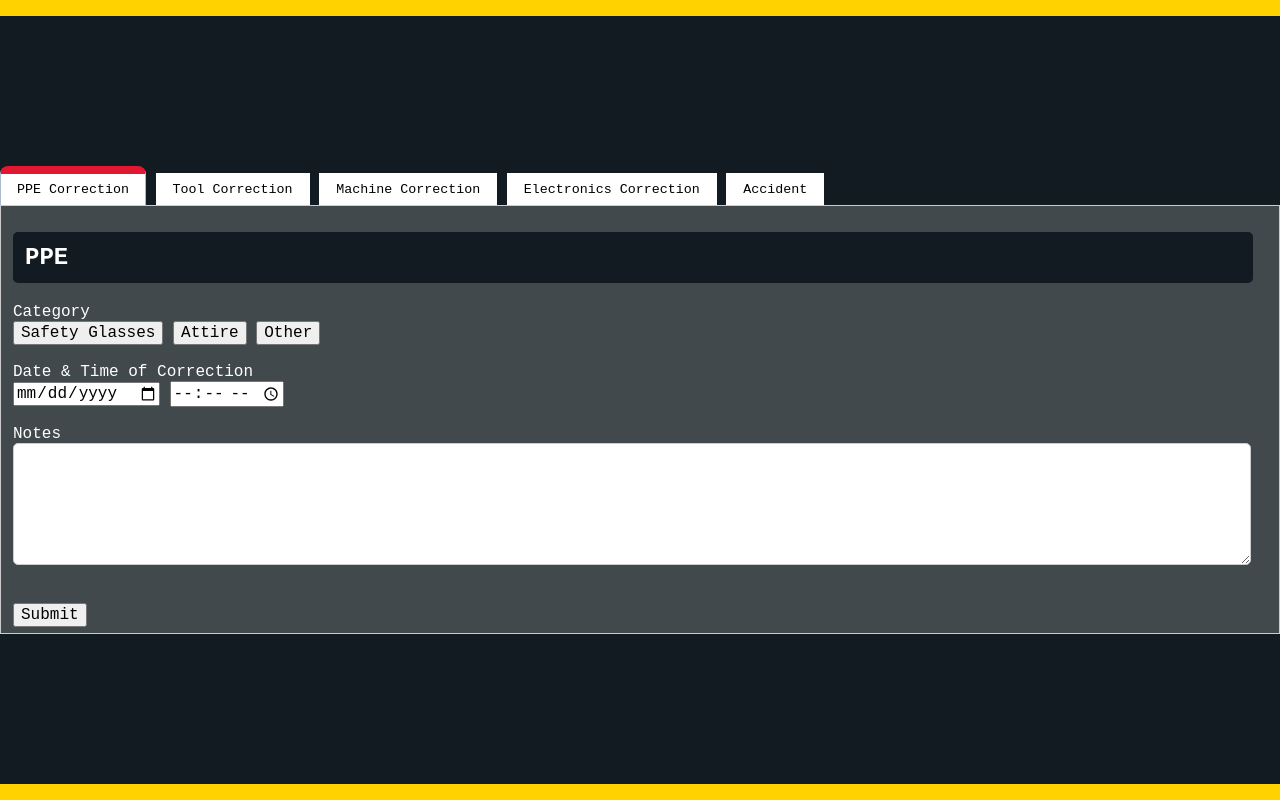
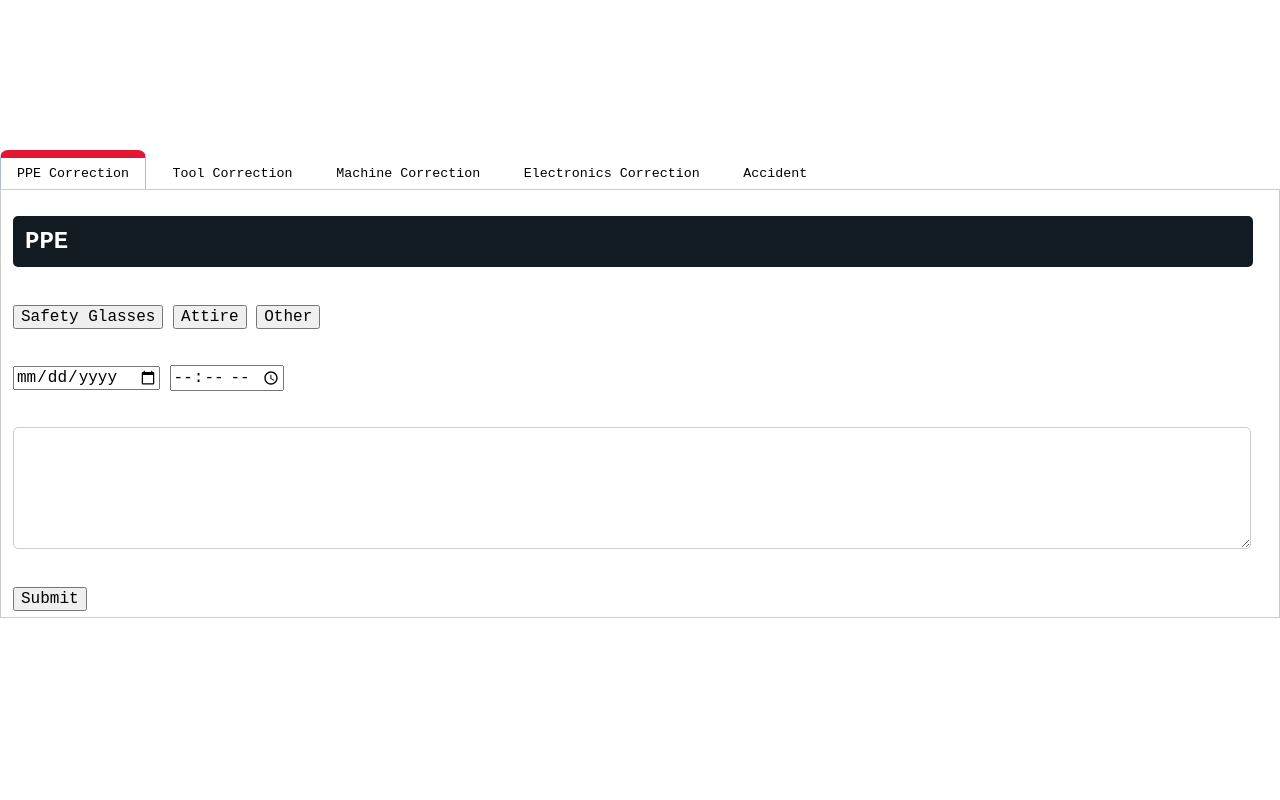
Before and after one commit to umdenes100/enes100-safetylog, a website built with Vite: page index.html in a window 1280 px wide. Built offline with nearby package versions, Linux system fonts and the light colour scheme; some packages are replaced by stand-ins of ours; files whose address does not match are found by name.

Commit message:
fixes for transparent ifram

```diff
--- a/style.css
+++ b/style.css
@@ -12,13 +12,10 @@ body {
     background-repeat: repeat;
     height: 96vh;
     background-size: 50%;
-    background-color: #121B21;
     color: white;
     font-family: 'Interstate', monospace;
     overflow-x: hidden;
     scroll-behavior: smooth;
-    border-top: 2vh solid rgba(255, 210, 0, 1.00);
-    border-bottom: 2vh solid rgba(255, 210, 0, 1.00);
     display: flex;
     flex-direction: column;
     justify-content: center;
```
